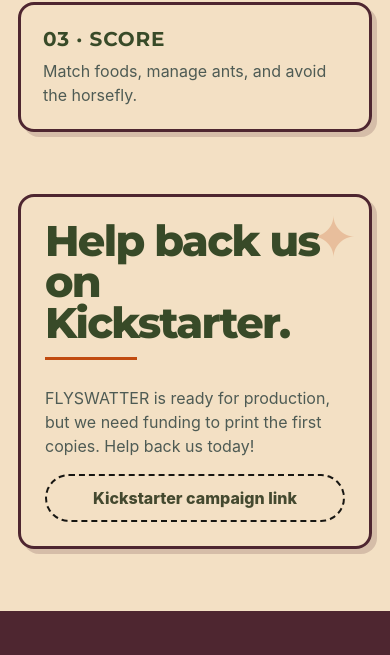
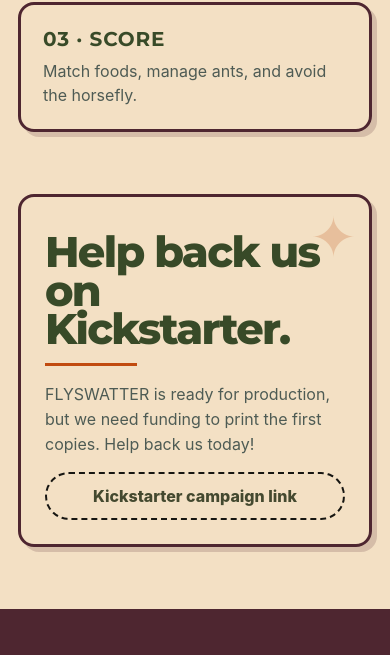
Before and after one commit to andrewbradleyjensen/flyswatter-store, a plain HTML site: page product.html in a window 390 px wide. Shown: the part 2218-2873 px from the top of the page. Drawn offline with Linux system fonts and the light colour scheme.

Commit message:
Match product Kickstarter card to home page

```diff
--- a/product.html
+++ b/product.html
@@ -1038,6 +1038,58 @@ button.primary,
     flex-basis:36px;
   }
 }
+</style>
+<style id="match-home-kickstarter-card">
+#kickstarter .launch-card {
+  position:relative !important;
+  overflow:hidden !important;
+  padding:34px !important;
+  background:rgba(243,224,196,.78) !important;
+  border:3px solid #4E2630 !important;
+  border-radius:20px !important;
+  box-shadow:6px 6px 0 rgba(78,38,48,.18) !important;
+}
+#kickstarter .launch-card::after {
+  content:"✦" !important;
+  position:absolute !important;
+  right:28px !important;
+  top:12px !important;
+  color:#C14B10 !important;
+  font-size:5rem !important;
+  line-height:1 !important;
+  opacity:.22 !important;
+}
+#kickstarter .launch-card h2 {
+  color:#384A28 !important;
+  font-size:clamp(2.5rem,5vw,4.8rem) !important;
+  line-height:.9 !important;
+  letter-spacing:-.04em !important;
+  max-width:850px !important;
+  margin:12px 0 !important;
+}
+#kickstarter .launch-card p {
+  max-width:720px !important;
+  font-size:1.08rem !important;
+  line-height:1.6 !important;
+}
+@media (max-width:760px) {
+  #kickstarter .launch-card {
+    padding:24px !important;
+    border-radius:16px !important;
+    box-shadow:5px 5px 0 rgba(78,38,48,.18) !important;
+  }
+  #kickstarter .launch-card::after {
+    right:12px !important;
+    font-size:3.5rem !important;
+  }
+  #kickstarter .launch-card h2 {
+    font-size:clamp(2.35rem,11vw,3.6rem) !important;
+  }
+  #kickstarter .launch-card p {
+    font-size:1rem !important;
+    line-height:1.55 !important;
+  }
+}
 </style></head>
 <body>
 <header class="nav" style="border-bottom:5px solid #4E2630!important"><a class="brand" href="index.html" aria-label="FLYSWATTER home"><img class="brand-logo" src="assets/flyswatter-logo-new.webp" alt="FLYSWATTER"></a><button class="cart-button" onclick="openCart()"><svg class="cart-icon" viewBox="0 0 24 24" aria-hidden="true"><circle cx="9" cy="20" r="1"></circle><circle cx="19" cy="20" r="1"></circle><path d="M3 4h2l2.4 11.2a2 2 0 0 0 2 1.6h8.9a2 2 0 0 0 1.9-1.4L22 8H6"></path></svg>Cart <span id="count" class="cart-count">0</span></button></header>
```
